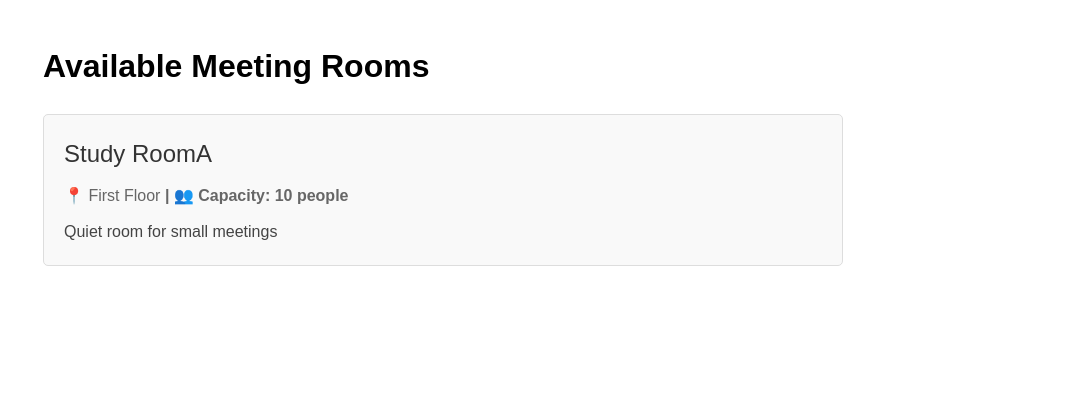
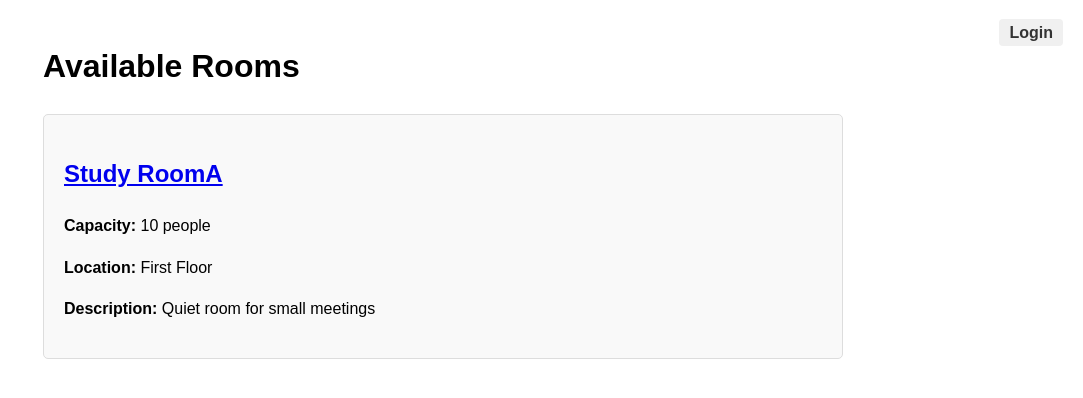
Before and after one commit to dj121231/ISCG7420_assignment2_confroom, a Django app: page /rooms/ in a window 1280 px wide. Shown: the top 398 px of the page, without its empty margins (197-1280 px from the left). Run offline with Django 4.2, Linux system fonts and the light colour scheme; data comes from the database, SQL or seed files in the repository.

Commit message:
Implement login/logout functionality and conditional display in base template

```diff
--- a/conference/settings.py
+++ b/conference/settings.py
@@ -118,6 +118,10 @@ USE_TZ = True
 
 STATIC_URL = 'static/'
 
+# Login redirect settings
+LOGIN_REDIRECT_URL = '/rooms/'
+LOGOUT_REDIRECT_URL = '/'
+
 # Default primary key field type
 # https://docs.djangoproject.com/en/4.2/ref/settings/#default-auto-field
 
--- a/conference/urls.py
+++ b/conference/urls.py
@@ -16,9 +16,12 @@ Including another URLconf
 """
 from django.contrib import admin
 from django.urls import path, include
+from django.contrib.auth import views as auth_views
 
 urlpatterns = [
     path('admin/', admin.site.urls),
     # Include reservation app URLs at the root
     path('', include('reservation.urls')),
+    path('accounts/login/', auth_views.LoginView.as_view(), name='login'),
+    path('accounts/logout/', auth_views.LogoutView.as_view(next_page='/'), name='logout'),
 ]
--- a/reservation/templates/reservation/base.html
+++ b/reservation/templates/reservation/base.html
@@ -1,8 +1,8 @@
 <!DOCTYPE html>
 <html lang="en">
 <head>
-    <meta charset="UTF-8" />
-    <meta name="viewport" content="width=device-width, initial-scale=1.0" />
+    <meta charset="UTF-8">
+    <meta name="viewport" content="width=device-width, initial-scale=1.0">
     <title>{% block title %}Conference Room Booking{% endblock %}</title>
     <style>
         body {
@@ -86,9 +86,42 @@
             gap: 10px;
             margin-top: 15px;
         }
+        .top-nav {
+            position: absolute;
+            top: 20px;
+            right: 20px;
+        }
+        .top-nav a {
+            margin-left: 10px;
+            text-decoration: none;
+            font-weight: bold;
+            color: #333;
+            padding: 5px 10px;
+            border-radius: 4px;
+            background-color: #f0f0f0;
+        }
+        .top-nav a:hover {
+            background-color: #e0e0e0;
+        }
+        .top-nav span {
+            margin-right: 10px;
+        }
     </style>
+    {% block extra_head %}{% endblock %}
 </head>
 <body>
-    {% block content %} {% endblock %}
+    <div class="top-nav">
+        {% if user.is_authenticated %}
+            <span>Welcome, {{ user.username }}!</span>
+            <a href="{% url 'logout' %}">Logout</a>
+        {% else %}
+            <a href="{% url 'login' %}">Login</a>
+        {% endif %}
+    </div>
+
+    <div class="content">
+        {% block content %}
+        {% endblock %}
+    </div>
 </body>
 </html>
--- a/reservation/templates/reservation/rooms.html
+++ b/reservation/templates/reservation/rooms.html
@@ -1,67 +1,23 @@
 <!DOCTYPE html>
-<html lang="en">
-  <head>
-    <meta charset="UTF-8" />
-    <meta name="viewport" content="width=device-width, initial-scale=1.0" />
-    <title>Meeting Rooms</title>
-    <style>
-      body {
-        font-family: Arial, sans-serif;
-        line-height: 1.6;
-        max-width: 800px;
-        margin: 0 auto;
-        padding: 20px;
-      }
-      .room-list {
-        list-style: none;
-        padding: 0;
-      }
-      .room-item {
-        border: 1px solid #ddd;
-        border-radius: 5px;
-        padding: 20px;
-        margin-bottom: 20px;
-        background-color: #f9f9f9;
-      }
-      .room-name {
-        font-size: 1.5em;
-        color: #333;
-        margin-bottom: 10px;
-      }
-      .room-details {
-        color: #666;
-      }
-      .room-capacity {
-        font-weight: bold;
-      }
-      .room-description {
-        margin-top: 10px;
-        color: #444;
-      }
-    </style>
-  </head>
-  <body>
-    <h1>Available Meeting Rooms</h1>
+{% extends 'reservation/base.html' %} {% block title %}Available Rooms{%endblock %} {% block content %}
+<h1>Available Rooms</h1>
 
-    {% if rooms %}
-    <ul class="room-list">
-      {% for room in rooms %}
-      <li class="room-item">
-        <div class="room-name">{{ room.name }}</div>
-        <div class="room-details">
-          <span class="room-location">📍 {{ room.location }}</span>
-          <span class="room-capacity">
-            | 👥 Capacity: {{ room.capacity }} people</span
-          >
-        </div>
-        {% if room.description %}
-        <div class="room-description">{{ room.description }}</div>
-        {% endif %}
-      </li>
-      {% endfor %}
-    </ul>
-    {% else %}
-    <p>No meeting rooms are currently available.</p>
+<div class="room-list">
+  {% if rooms %} {% for room in rooms %}
+  <div class="card">
+    <h2>
+      <a href="{% url 'reservation:room_detail' room.pk %}" class="room-link">
+        {{ room.name }}
+      </a>
+    </h2>
+    <p><strong>Capacity:</strong> {{ room.capacity }} people</p>
+    <p><strong>Location:</strong> {{ room.location }}</p>
+    {% if room.description %}
+    <p><strong>Description:</strong> {{ room.description }}</p>
     {% endif %}
-  </body>
-</html>
+  </div>
+  {% endfor %} {% else %}
+  <div class="empty-message">No rooms available at the moment.</div>
+  {% endif %}
+</div>
+{% endblock %}
```
Also changed, not shown: reservation/templates/registration/login.html (added, +12 -0 lines), reservation/templates/reservation/room_detail.html (+10 -7 lines). Lines whose indentation alone changed are shown as unchanged.
